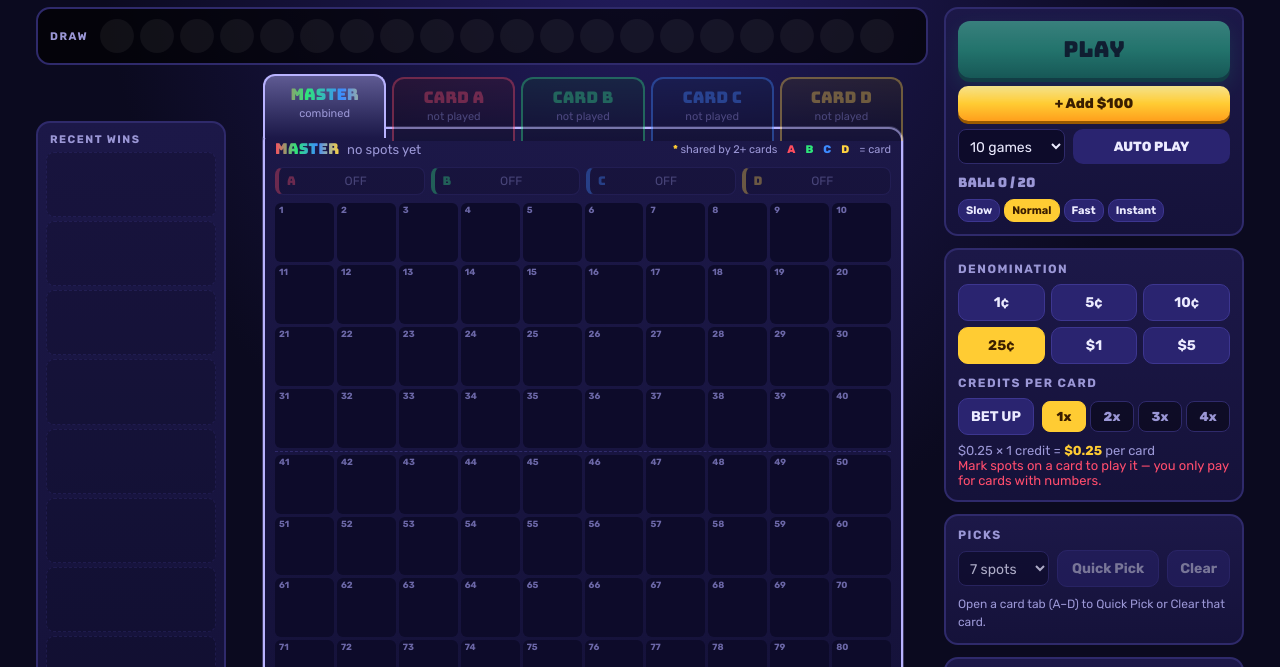
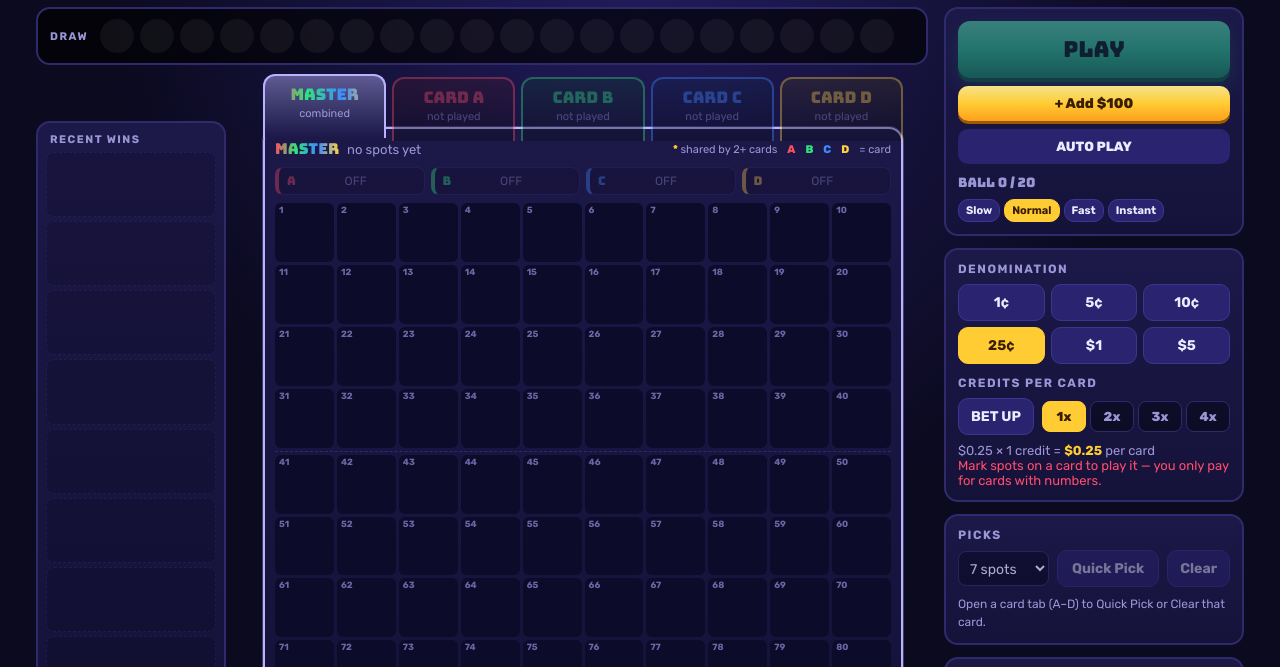
Before and after one commit to nowegian/4CardKeno, a plain HTML site: page index.html in a window 1280 px wide. Shown: the part 113-780 px from the top of the page. Drawn offline with Linux system fonts and the light colour scheme.

Commit message:
Auto play runs until stopped
Removes the 5-100 game limit. AUTO PLAY keeps playing until STOP or
until the balance can't cover the next bet; the button shows games
played. Pause still works.

Co-Authored-By: Claude Opus 5.5 <noreply@anthropic.com>
Claude-Session: https://claude.ai/code/session_01JWbcA1ebXpk7xwka2tqfSN

```diff
--- a/index.html
+++ b/index.html
@@ -286,10 +286,6 @@
         <button class="play" id="playBtn">PLAY</button>
         <button class="btn addcash" id="addBtn">+ Add $100</button>
         <div class="row" style="margin-top:8px">
-          <select id="autoCount" aria-label="Auto play rounds">
-            <option value="5">5 games</option><option value="10" selected>10 games</option>
-            <option value="25">25 games</option><option value="50">50 games</option><option value="100">100 games</option>
-          </select>
           <button class="auto" id="autoBtn" style="flex:1;margin:0">AUTO PLAY</button>
         </div>
         <button class="auto pausebtn" id="pauseBtn" hidden>❚❚ PAUSE</button>
@@ -758,13 +754,14 @@
 
   async function autoPlay(){
     if (S.autoLeft > 0){ S.autoLeft = 0; S.paused = false; render(); return; }
-    S.autoLeft = +$('autoCount').value; S.paused = false; render();
+    // Runs until STOP (or until the balance can't cover the next bet); S.autoLeft is just the "running" flag
+    S.autoLeft = Infinity; S.autoPlayed = 0; S.paused = false; render();
     while (S.autoLeft > 0){
       await waitIfPaused();
       if (S.autoLeft <= 0) break;
       const ok = await playRound();
       if (!ok){ S.autoLeft = 0; break; }
-      S.autoLeft--; render();
+      S.autoPlayed++; render();
       if (S.autoLeft > 0) await sleep(S.lastTier === 'mega' ? 6000 : S.lastTier === 'big' ? 3500 : S.lastTier === 'nice' ? 1600 : SPEEDS[S.speed] ? 1100 : 400);   // let a big win sink in
     }
     S.autoLeft = 0; S.paused = false; render();
@@ -859,7 +856,7 @@
     $('playBtn').disabled = busy || !ready || S.credits < totalBet();
     const ab = $('autoBtn');
     ab.classList.toggle('running', S.autoLeft > 0);
-    ab.textContent = S.autoLeft > 0 ? `STOP (${S.autoLeft} left)` : 'AUTO PLAY';
+    ab.textContent = S.autoLeft > 0 ? `■ STOP AUTO (${S.autoPlayed} played)` : 'AUTO PLAY';
     const pb = $('pauseBtn');
     pb.hidden = !(S.autoLeft > 0);
     pb.classList.toggle('paused', !!S.paused);
@@ -867,7 +864,6 @@
     ab.disabled = S.playing && S.autoLeft === 0;
     const pickOff = busy || S.master || chartOn();
     ['qpBtn','clearBtn','qpCount'].forEach(id => $(id).disabled = pickOff);
-    $('autoCount').disabled = busy;
     $('qpBtn').textContent = S.master ? 'Quick Pick' : `Quick Pick ${NAMES[S.focus]}`;
     $('clearBtn').textContent = S.master ? 'Clear' : `Clear ${NAMES[S.focus]}`;
     $('pickHelp').textContent = chartOn()
```
Also changed, not shown: 1 other file.
